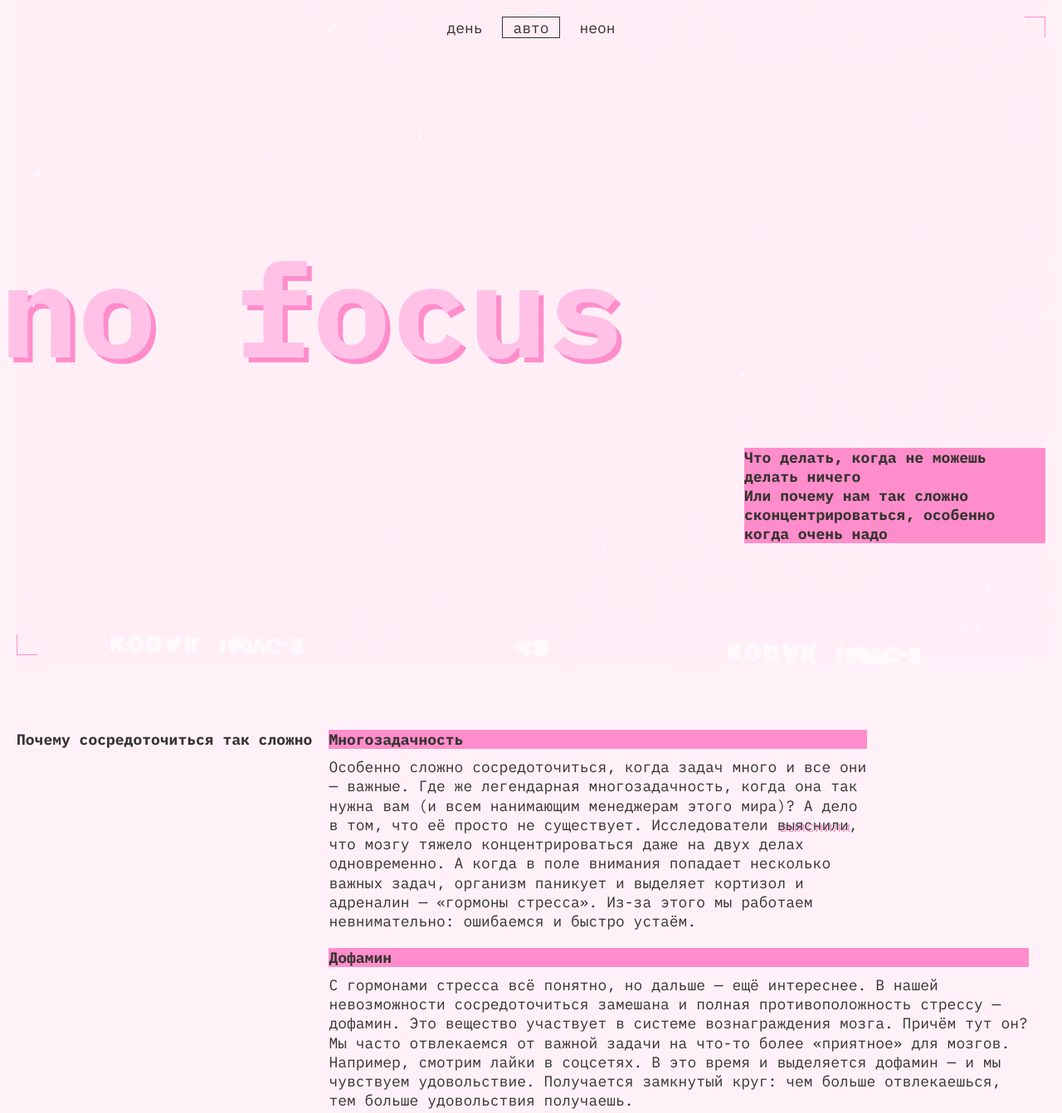
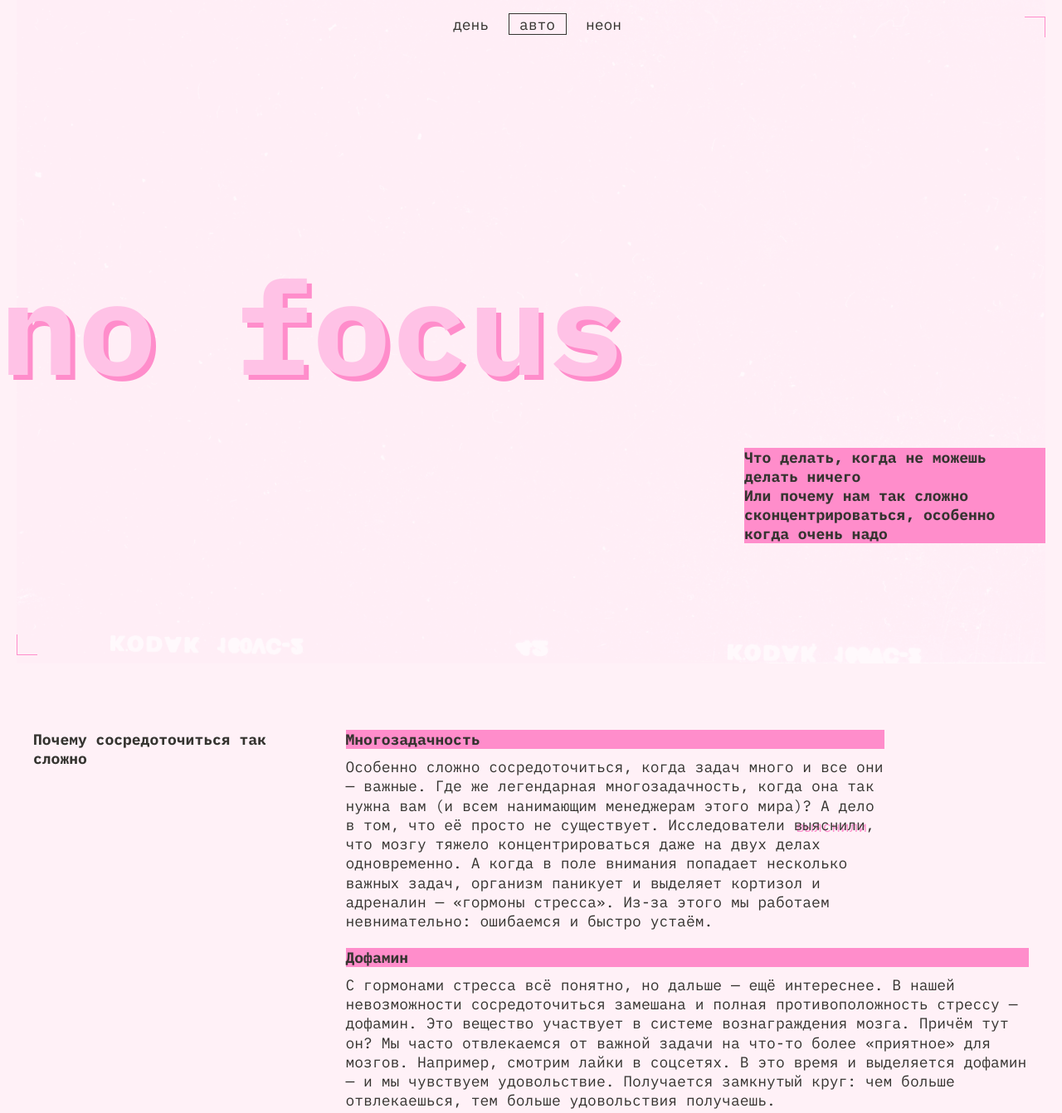
Before and after one commit to miklefreeman/slozhno-sosredotochitsya-fd, a plain HTML site: page index.html in a window 1280 px wide. Shown: the top 1342 px of the page at 83% size. Drawn offline with Linux system fonts and the light colour scheme.

Commit message:
"fix_1024"

```diff
--- a/styles/style-1024.css
+++ b/styles/style-1024.css
@@ -10,18 +10,20 @@
 
   .header__theme-menu {
     justify-self: center;
-    margin-block: 0;
+    margin-block: -2px;
+    width: 215px;
   }
 
   .header__theme-menu-list {
     flex-direction: row;
     inline-size: auto;
-    block-size: 26px;
+    block-size: 25px;
+    margin-top: -2px;
   }
 
   .title {
     font-size: 157px;
-    margin-top: 210px;
+    margin-top: 259px;
     margin-inline-start: -20px;
   }
 
@@ -47,4 +49,12 @@
   .why {
     grid-template-columns: repeat(3, auto);
   }
+
+  .why__h2 {
+    grid-area: title;
+    grid-template-columns: minmax(auto, 14.75rem) 1fr;
+    grid-auto-rows: auto;
+    gap: 1.25rem;
+    padding: 0 1.25rem;
+  }
 }
--- a/styles/style-768.css
+++ b/styles/style-768.css
@@ -53,6 +53,10 @@
 
   .why__h2 {
     grid-area: title;
+    grid-template-columns: minmax(auto, 14.75rem) 1fr;
+    grid-auto-rows: auto;
+    gap: 1.25rem;
+    padding: 0 1.25rem;
   }
 
   .why_multitasking {
```
